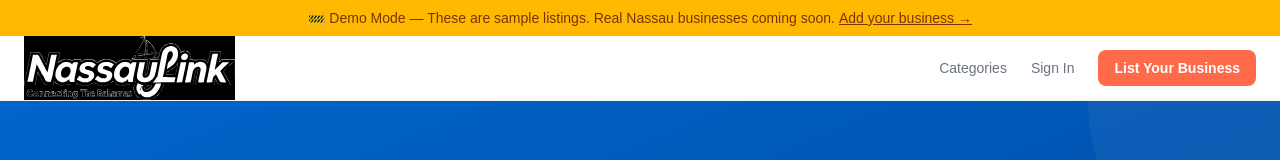
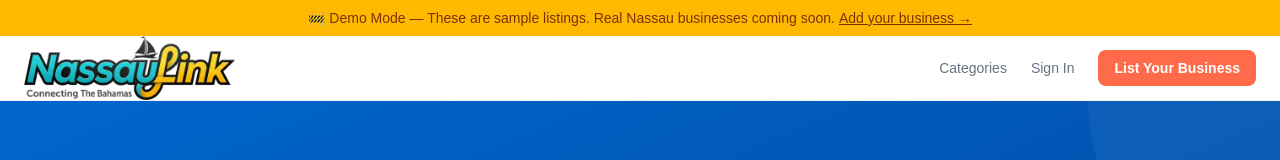
Before and after one commit to ReeceBGv/nassaulink, a Next.js app: page / in a window 1280 px wide. Shown: the top 160 px of the page. Built offline with nearby package versions, Linux system fonts and the light colour scheme; no server answers; the database is empty.

Commit message:
fix: use colored transparent PNG instead of monochrome SVG

```diff
--- a/src/app/(auth)/login/page.tsx
+++ b/src/app/(auth)/login/page.tsx
@@ -33,7 +33,7 @@ export default function LoginPage() {
   return (
     <div className="bg-white rounded-2xl shadow-lg p-8">
       <div className="text-center mb-8">
-          <img src="/logo.svg" alt="NassauLink" className="h-16 w-auto" />
+          <img src="/logo.png" alt="NassauLink" className="h-16 w-auto" />
         <h1 className="text-2xl font-bold text-[#1a1a2e]">Welcome back</h1>
         <p className="text-gray-500 mt-1">Sign in to manage your listings</p>
       </div>
--- a/src/app/(auth)/signup/page.tsx
+++ b/src/app/(auth)/signup/page.tsx
@@ -59,7 +59,7 @@ export default function SignupPage() {
   return (
     <div className="bg-white rounded-2xl shadow-lg p-8">
       <div className="text-center mb-8">
-          <img src="/logo.svg" alt="NassauLink" className="h-16 w-auto" />
+          <img src="/logo.png" alt="NassauLink" className="h-16 w-auto" />
         <h1 className="text-2xl font-bold text-[#1a1a2e]">Create your account</h1>
         <p className="text-gray-500 mt-1">Start listing your business</p>
       </div>
--- a/src/app/business/[slug]/page.tsx
+++ b/src/app/business/[slug]/page.tsx
@@ -149,7 +149,7 @@ export default async function BusinessPage({ params }: PageProps) {
       <header className="bg-white border-b border-gray-100 sticky top-0 z-50">
         <nav className="max-w-4xl mx-auto px-6 h-16 flex items-center justify-between">
           <Link href="/" className="text-xl font-bold text-[#0066cc] flex items-center gap-2">
-            <img src="/logo.svg" alt="NassauLink" className="h-16 w-auto" />
+            <img src="/logo.png" alt="NassauLink" className="h-16 w-auto" />
           </Link>
           <Link href="/" className="text-sm font-medium text-gray-500 hover:text-[#0066cc] flex items-center gap-1 transition-colors">
             <ArrowLeft size={16} />
--- a/src/app/categories/page.tsx
+++ b/src/app/categories/page.tsx
@@ -40,7 +40,7 @@ export default async function CategoriesPage() {
       <header className="bg-white border-b border-gray-100 sticky top-0 z-50">
         <nav className="max-w-7xl mx-auto px-6 h-16 flex items-center justify-between">
           <Link href="/" className="text-xl font-bold text-[#0066cc] flex items-center gap-2">
-            <img src="/logo.svg" alt="NassauLink" className="h-16 w-auto" />
+            <img src="/logo.png" alt="NassauLink" className="h-16 w-auto" />
           </Link>
           <div className="flex items-center gap-4">
             <Link href="/" className="text-sm font-medium text-gray-500 hover:text-[#0066cc] flex items-center gap-1">
--- a/src/app/category/[slug]/page.tsx
+++ b/src/app/category/[slug]/page.tsx
@@ -78,7 +78,7 @@ export default async function CategoryPage({ params }: PageProps) {
       <header className="bg-white border-b border-gray-100 sticky top-0 z-50">
         <nav className="max-w-4xl mx-auto px-6 h-16 flex items-center justify-between">
           <Link href="/" className="text-xl font-bold text-[#0066cc] flex items-center gap-2">
-            <img src="/logo.svg" alt="NassauLink" className="h-16 w-auto" />
+            <img src="/logo.png" alt="NassauLink" className="h-16 w-auto" />
           </Link>
           <div className="flex items-center gap-4">
             <Link href="/categories" className="text-sm font-medium text-gray-500 hover:text-[#0066cc] flex items-center gap-1">
--- a/src/app/claim/page.tsx
+++ b/src/app/claim/page.tsx
@@ -108,7 +108,7 @@ export default function ClaimPage() {
       <header className="bg-white border-b border-gray-100 sticky top-0 z-50">
         <nav className="max-w-7xl mx-auto px-6 h-16 flex items-center justify-between">
           <Link href="/" className="text-xl font-bold text-[#0066cc] flex items-center gap-2">
-            <img src="/logo.svg" alt="NassauLink" className="h-16 w-auto" />
+            <img src="/logo.png" alt="NassauLink" className="h-16 w-auto" />
           </Link>
           <Link href="/" className="text-sm font-medium text-gray-500 hover:text-[#0066cc] flex items-center gap-1 transition-colors">
             <ArrowLeft size={16} />
--- a/src/app/dashboard/claims/page.tsx
+++ b/src/app/dashboard/claims/page.tsx
@@ -44,7 +44,7 @@ export default async function ClaimsAdminPage() {
       <header className="bg-white border-b border-gray-100 sticky top-0 z-50">
         <nav className="max-w-7xl mx-auto px-6 h-16 flex items-center justify-between">
           <Link href="/" className="text-xl font-bold text-[#0066cc] flex items-center gap-2">
-            <img src="/logo.svg" alt="NassauLink" className="h-16 w-auto" />
+            <img src="/logo.png" alt="NassauLink" className="h-16 w-auto" />
           </Link>
           <div className="flex items-center gap-4">
             <Link href="/dashboard" className="text-sm font-medium text-gray-600 hover:text-[#0066cc]">
--- a/src/app/dashboard/layout.tsx
+++ b/src/app/dashboard/layout.tsx
@@ -18,7 +18,7 @@ export default async function DashboardLayout({
       <div className="bg-white border-b border-gray-100">
         <div className="max-w-7xl mx-auto px-6 h-16 flex items-center justify-between">
           <a href="/" className="text-xl font-bold text-[#0066cc] flex items-center gap-2">
-            <img src="/logo.svg" alt="NassauLink" className="h-16 w-auto" />
+            <img src="/logo.png" alt="NassauLink" className="h-16 w-auto" />
           </a>
           <div className="flex items-center gap-4">
             <span className="text-sm text-gray-500">{user.email}</span>
--- a/src/app/dashboard/page.tsx
+++ b/src/app/dashboard/page.tsx
@@ -95,7 +95,7 @@ export default async function DashboardPage() {
         </div>
       ) : (
         <div className="bg-white rounded-xl p-12 text-center shadow-sm border border-gray-100">
-          <img src="/logo.svg" alt="NassauLink" className="h-16 w-auto" />
+          <img src="/logo.png" alt="NassauLink" className="h-16 w-auto" />
           <h3 className="text-lg font-bold text-[#1a1a2e] mb-2">No listings yet</h3>
           <p className="text-gray-500 mb-6 max-w-md mx-auto">
             Add your first business listing to get found by Nassau residents searching for what you do.
--- a/src/app/page.tsx
+++ b/src/app/page.tsx
@@ -54,7 +54,7 @@ export default async function HomePage() {
       <header className="bg-white border-b border-gray-100 sticky top-0 z-50">
         <nav className="max-w-7xl mx-auto px-6 h-16 flex items-center justify-between">
           <Link href="/" className="text-xl font-bold text-[#0066cc] flex items-center gap-2">
-            <img src="/logo.svg" alt="NassauLink" className="h-16 w-auto" />
+            <img src="/logo.png" alt="NassauLink" className="h-16 w-auto" />
           </Link>
           <div className="flex items-center gap-6">
             <Link href="/categories" className="text-sm font-medium text-gray-500 hover:text-[#0066cc] transition-colors">Categories</Link>
--- a/src/app/search/page.tsx
+++ b/src/app/search/page.tsx
@@ -81,7 +81,7 @@ export default async function SearchPage({ searchParams }: PageProps) {
       <header className="bg-white border-b border-gray-100 sticky top-0 z-50">
         <nav className="max-w-7xl mx-auto px-6 h-16 flex items-center justify-between">
           <Link href="/" className="text-xl font-bold text-[#0066cc] flex items-center gap-2">
-            <img src="/logo.svg" alt="NassauLink" className="h-16 w-auto" />
+            <img src="/logo.png" alt="NassauLink" className="h-16 w-auto" />
           </Link>
           <Link href="/" className="text-sm font-medium text-gray-500 hover:text-[#0066cc] flex items-center gap-1">
             <ArrowLeft size={16} />
```
Also changed, not shown: public/logo.svg (deleted).
